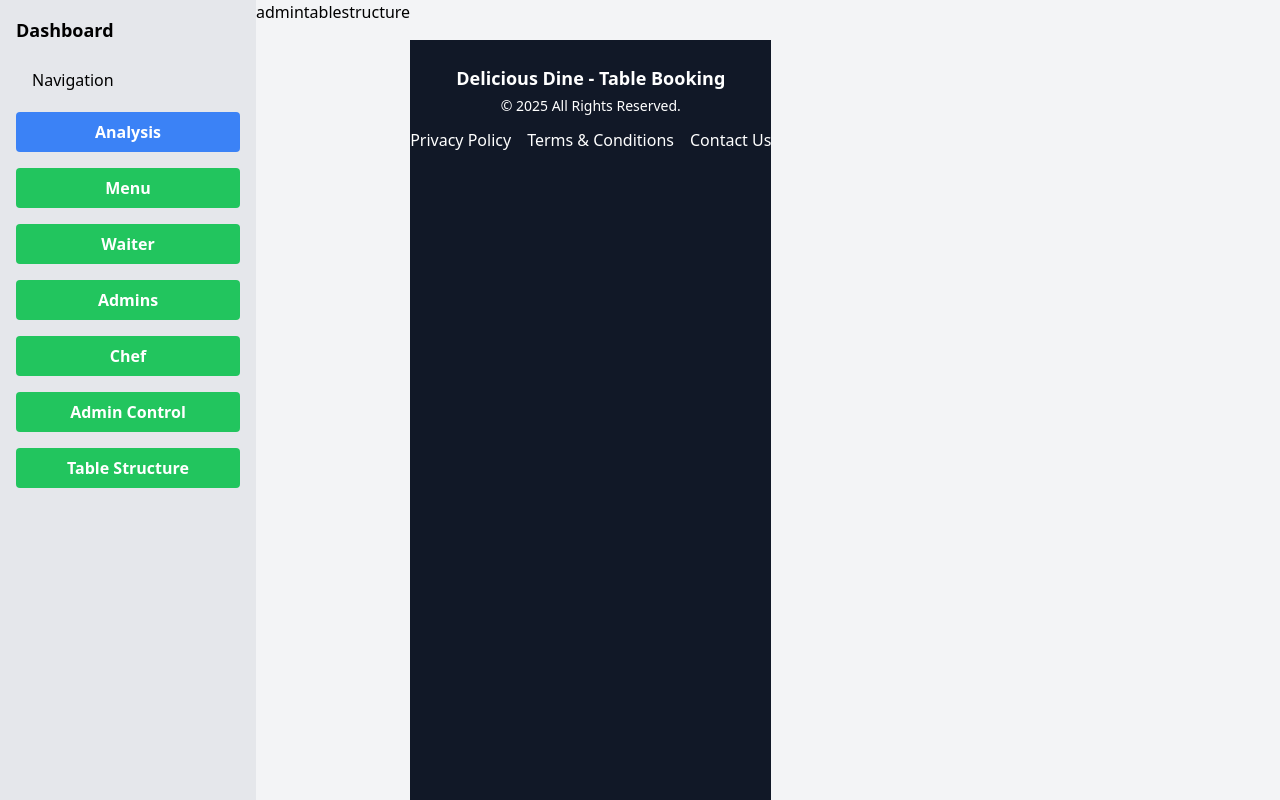
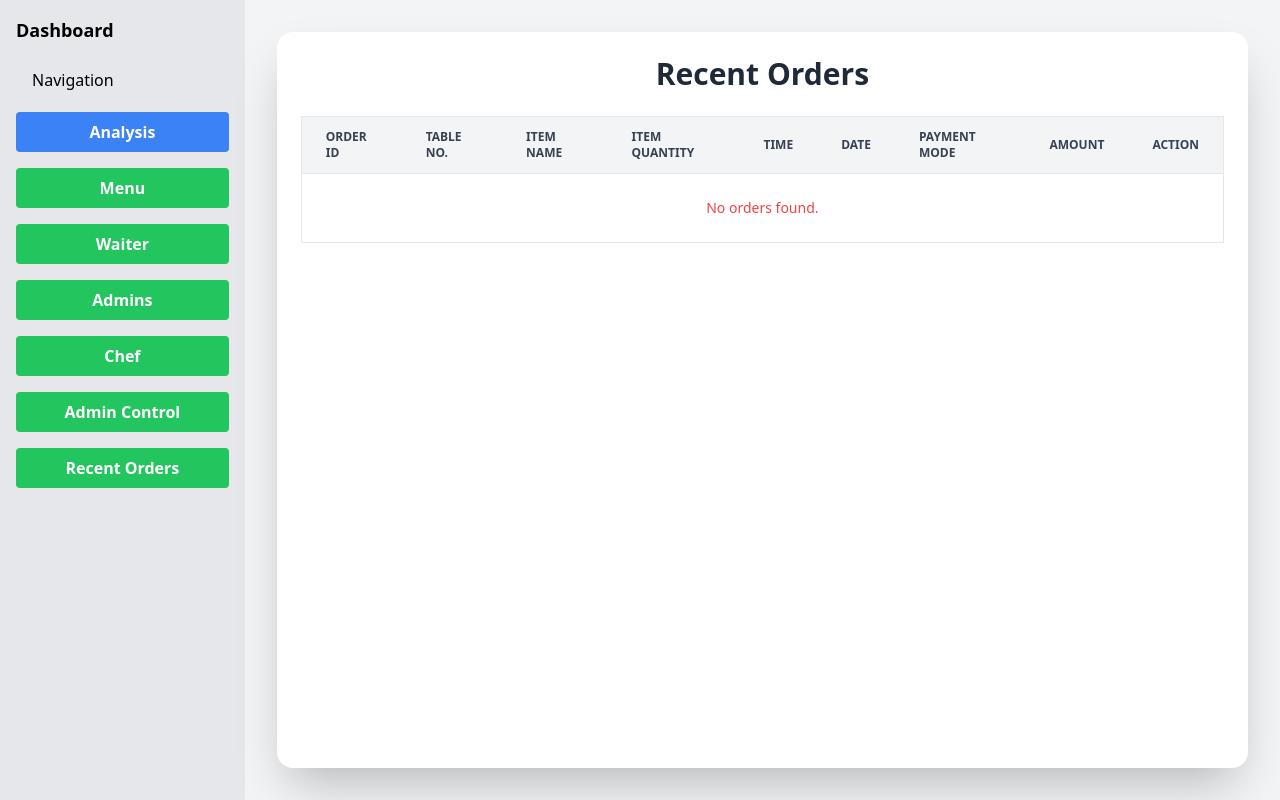
Before and after one commit to DharmShah/E-Waiter2.0, a CodeIgniter 4 app: the page made by app/Views/admintablestructure.php in a window 1280 px wide. Shown: the part 72-872 px from the top of the page. Run offline with PHP 8.4 and a stand-in for CodeIgniter, Linux system fonts and the light colour scheme; the template is opened without the code that fills it, so the values that code supplies are empty; some libraries are stand-ins or nearby versions.

Commit message:
admin recents bill are added

```diff
--- a/app/Config/Routes.php
+++ b/app/Config/Routes.php
@@ -53,7 +53,9 @@
 $routes->post('/admin/updateAdmin', 'Admin::updateAdmin'); // Update Admin
 $routes->get('/admin/deleteAdmin/(:num)', 'Admin::deleteAdmin/$1'); // Delete Admin
 $routes->get('/admin/editAdmin/(:num)', 'Admin::editAdmin/$1'); // Load Edit Admin Form
-
+$routes->get('admin/orders', 'Admin::orders');
+$routes->get('admin/editorder/(:num)', 'Admin::editOrder/$1');
+$routes->post('admin/updateorder/(:num)', 'Admin::updateOrder/$1');
 
 
 // chef model routes
--- a/app/Views/adminheader.php
+++ b/app/Views/adminheader.php
@@ -42,6 +42,6 @@
                 <button class="bg-green-500 hover:bg-green-700 text-white font-bold py-2 px-4 rounded mb-4 w-full" onclick="window.location.href='<?= base_url('./admin/manageAdmins') ?>'" >Admins</button>
                 <button class="bg-green-500 hover:bg-green-700 text-white font-bold py-2 px-4 rounded mb-4 w-full" onclick="window.location.href='<?= base_url('./adminchef') ?>'" >Chef</button>
                 <button class="bg-green-500 hover:bg-green-700 text-white font-bold py-2 px-4 rounded mb-4 w-full" onclick="window.location.href='<?= base_url('./admincontrol') ?>'" >Admin Control</button>
-                <button class="bg-green-500 hover:bg-green-700 text-white font-bold py-2 px-4 rounded mb-4 w-full" onclick="window.location.href='<?= base_url('./admintablestructure') ?>'" >Table Structure</button>
+                <button class="bg-green-500 hover:bg-green-700 text-white font-bold py-2 px-4 rounded mb-4 w-full" onclick="window.location.href='<?= base_url('./admintablestructure') ?>'" >Recent Orders</button>
             </div>
         </aside>
--- a/app/Views/admintablestructure.php
+++ b/app/Views/admintablestructure.php
@@ -1,5 +1,57 @@
 <?php include 'adminheader.php'; ?>
 
-<h1>admintablestructure</h1>
+<!-- Font Awesome CDN for icons -->
+<link rel="stylesheet" href="https://cdnjs.cloudflare.com/ajax/libs/font-awesome/6.5.0/css/all.min.css" />
 
-<?php include 'adminfooter.php'; ?>
+<main class="p-8 bg-gray-100 min-h-screen flex justify-center">
+    <div class="bg-white shadow-2xl rounded-2xl p-6 w-full max-w-6xl overflow-x-auto">
+        <h2 class="text-3xl font-semibold text-center text-gray-800 mb-6">Recent Orders</h2>
+
+        <table class="min-w-full table-auto text-sm text-left border-collapse border border-gray-200 rounded-lg">
+            <thead class="bg-gray-100 text-gray-700 uppercase text-xs">
+                <tr>
+                    <th class="px-6 py-3 border-b border-gray-200">Order ID</th>
+                    <th class="px-6 py-3 border-b border-gray-200">Table No.</th>
+                    <th class="px-6 py-3 border-b border-gray-200">Item Name</th>
+                    <th class="px-6 py-3 border-b border-gray-200">Item Quantity</th>
+                    <th class="px-6 py-3 border-b border-gray-200">Time</th>
+                    <th class="px-6 py-3 border-b border-gray-200">Date</th>
+                    <th class="px-6 py-3 border-b border-gray-200">Payment Mode</th>
+                    <th class="px-6 py-3 border-b border-gray-200">Amount</th>
+                    <th class="px-6 py-3 border-b border-gray-200 text-center">Action</th>
+                </tr>
+            </thead>
+            <tbody class="divide-y divide-gray-100 text-gray-800">
+                <?php if (!empty($orders)): ?>
+                    <?php foreach ($orders as $order):
+                        $datetime = new \DateTime($order['datetime']);
+                        $itemNames = json_decode($order['itemname'], true);
+                        $itemQuantities = json_decode($order['itemquantitie'], true);
+                    ?>
+                        <tr class="hover:bg-gray-50 transition duration-200">
+                            <td class="px-6 py-4"><?= esc($order['id']) ?></td>
+                            <td class="px-6 py-4"><?= esc($order['tablenumber']) ?></td>
+                            <td class="px-6 py-4"><?= esc(implode(', ', $itemNames)) ?></td>
+                            <td class="px-6 py-4"><?= esc(implode(', ', $itemQuantities)) ?></td>
+                            <td class="px-6 py-4"><?= $datetime->format('h:i A') ?></td>
+                            <td class="px-6 py-4"><?= $datetime->format('Y-m-d') ?></td>
+                            <td class="px-6 py-4"><?= esc($order['paymentmode']) ?></td>
+                            <td class="px-6 py-4 font-medium text-green-600">₹<?= esc($order['total']) ?></td>
+                            <td class="px-6 py-4 text-center">
+                                <a href="<?= base_url('admin/editorder/' . $order['id']) ?>"
+                                   class="text-blue-600 hover:text-blue-800 transition duration-200"
+                                   title="Edit">
+                                    <i class="fas fa-pen"></i>
+                                </a>
+                            </td>
+                        </tr>
+                    <?php endforeach; ?>
+                <?php else: ?>
+                    <tr>
+                        <td colspan="9" class="px-6 py-6 text-center text-red-500">No orders found.</td>
+                    </tr>
+                <?php endif; ?>
+            </tbody>
+        </table>
+    </div>
+</main>
```
Also changed, not shown: app/Controllers/Admin.php (+60 -1 lines), app/Views/admindashboard.php (+13 -7 lines), app/Views/admineditorder.php (added, +117 -0 lines).
